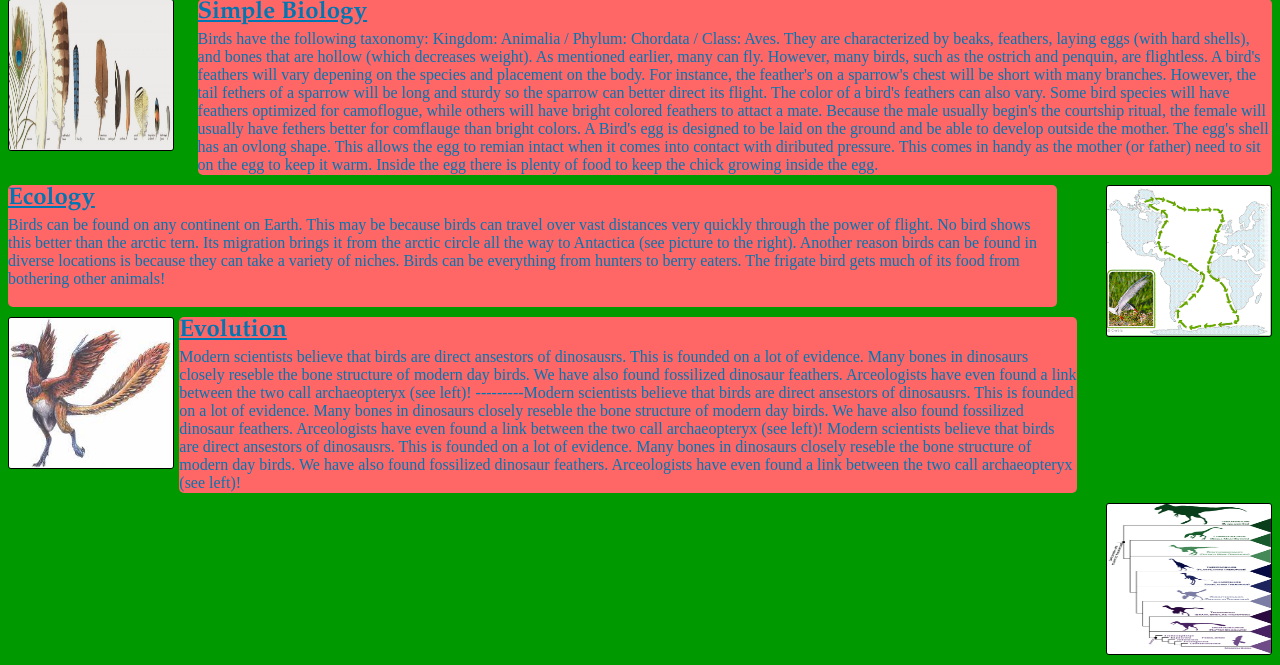
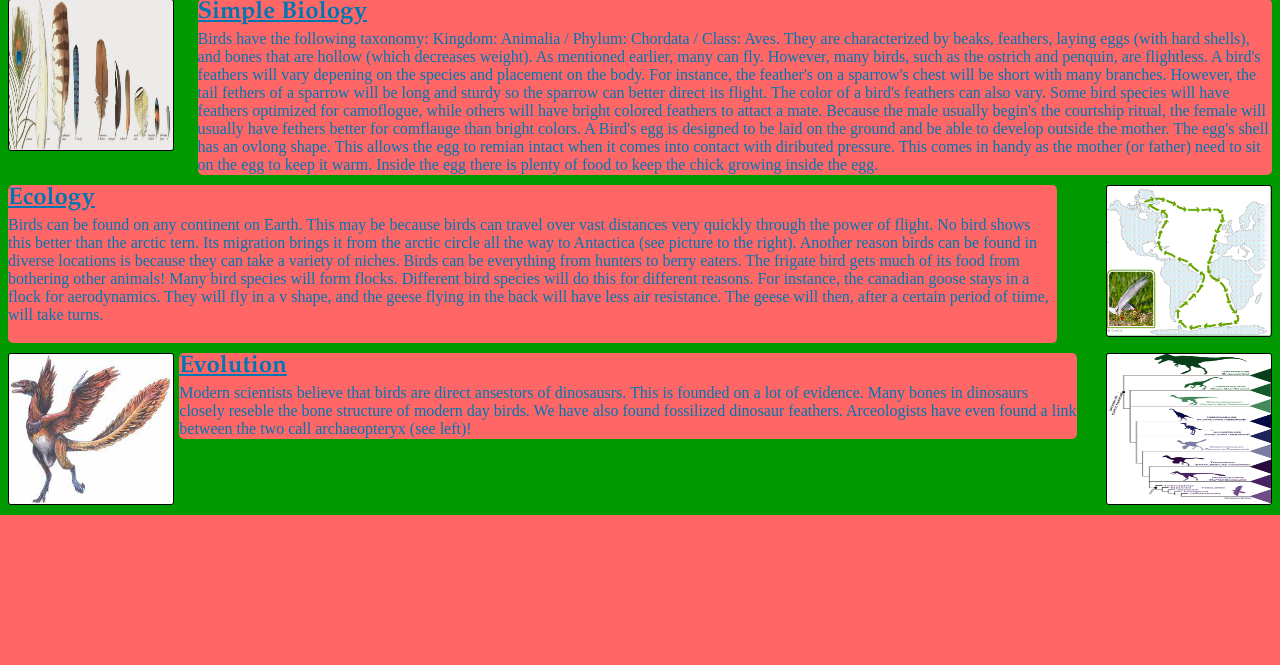
Before and after one commit to mgoldberg/StaticHTML2, a PHP site: page /StaticHTML2/ in a window 1280 px wide. Shown: the part 334-999 px from the top of the page. After the commit the page ends 849 px from the top, so only its background shows below. Run offline with PHP 8.4, Linux system fonts and the light colour scheme.

Commit message:
fixed formatting

```diff
--- a/index.php
+++ b/index.php
@@ -55,7 +55,7 @@
 		<div id = "shortened1">
 			<a id = "title1">Ecology</a>
 			<p>
-				Birds can be found on any continent on Earth.  This may be because birds can travel over vast distances very quickly through the power of flight.  No bird shows this better than the arctic tern.  Its migration brings it from the arctic circle all the way to Antactica (see picture to the right).  Another reason birds can be found in diverse locations is because they can take a variety of niches.  Birds can be everything from hunters to berry eaters.  The frigate bird gets much of its food from bothering other animals!
+				Birds can be found on any continent on Earth.  This may be because birds can travel over vast distances very quickly through the power of flight.  No bird shows this better than the arctic tern.  Its migration brings it from the arctic circle all the way to Antactica (see picture to the right).  Another reason birds can be found in diverse locations is because they can take a variety of niches.  Birds can be everything from hunters to berry eaters.  The frigate bird gets much of its food from bothering other animals!  Many bird species will form flocks.  Different bird species will do this for different reasons.  For instance, the canadian goose stays in a flock for aerodynamics.  They will fly in a v shape, and the geese flying in the back will have less air resistance.  The geese will then, after a certain period of tiime, will take turns.
 			</p>
 			<p>
 				<!--<pre>	Birds</pre>-->
@@ -67,11 +67,13 @@
 		<div id = "center">
 			<a id = "title1">Evolution</a>
 			<p>
-				Modern scientists believe that birds are direct ansestors of dinosausrs.  This is founded on a lot of evidence.  Many bones in dinosaurs closely reseble the bone structure of modern day birds.  We have also found fossilized dinosaur feathers.  Arceologists have even found a link between the two call archaeopteryx (see left)!  ---------Modern scientists believe that birds are direct ansestors of dinosausrs.  This is founded on a lot of evidence.  Many bones in dinosaurs closely reseble the bone structure of modern day birds.  We have also found fossilized dinosaur feathers.  Arceologists have even found a link between the two call archaeopteryx (see left)! Modern scientists believe that birds are direct ansestors of dinosausrs.  This is founded on a lot of evidence.  Many bones in dinosaurs closely reseble the bone structure of modern day birds.  We have also found fossilized dinosaur feathers.  Arceologists have even found a link between the two call archaeopteryx (see left)!
+				Modern scientists believe that birds are direct ansestors of dinosausrs.  This is founded on a lot of evidence.  Many bones in dinosaurs closely reseble the bone structure of modern day birds.  We have also found fossilized dinosaur feathers.  Arceologists have even found a link between the two call archaeopteryx (see left)!
 			</p>
 		</div>
 		<img id = "right3" src="http://localhost/StaticHTML2/images/dinosaur-bird-family-tree.jpg" height = "200px" width = "200px"/>
 
+
+
 	</body>
 
 </HTML>
--- a/stylesheet.css
+++ b/stylesheet.css
@@ -190,26 +190,31 @@ body{
 
 #left1{
 	float: left;
+	display:inline-block;
 	clear: left;
 }
 
 #right1{
 	float: right;
+	display:inline-block;
 	//clear: right;
 }
 
 #left2{
 	float: left;
+	display:inline-block;
 	//clear: left;
 }
 
 #right2{
 	float: right;
+	display:inline-block;
 }
 
 #left3{
 	float: left;
 	display:inline-block;
+	clear: left;
 }
 
 #right3{
@@ -219,6 +224,7 @@ body{
 
 #shortened1{
 	float: left;
+	display:inline-block;
 	clear: both;
 }
 
@@ -228,8 +234,9 @@ body{
 
 #center{
 	//clear: both;
+	float: left;
 	margin-left: 5px;
-	margin-right: 5px;
+	//margin-right: 5px;
 	display:inline-block;
 	//text-align: center;
 	//clear: right;
```
